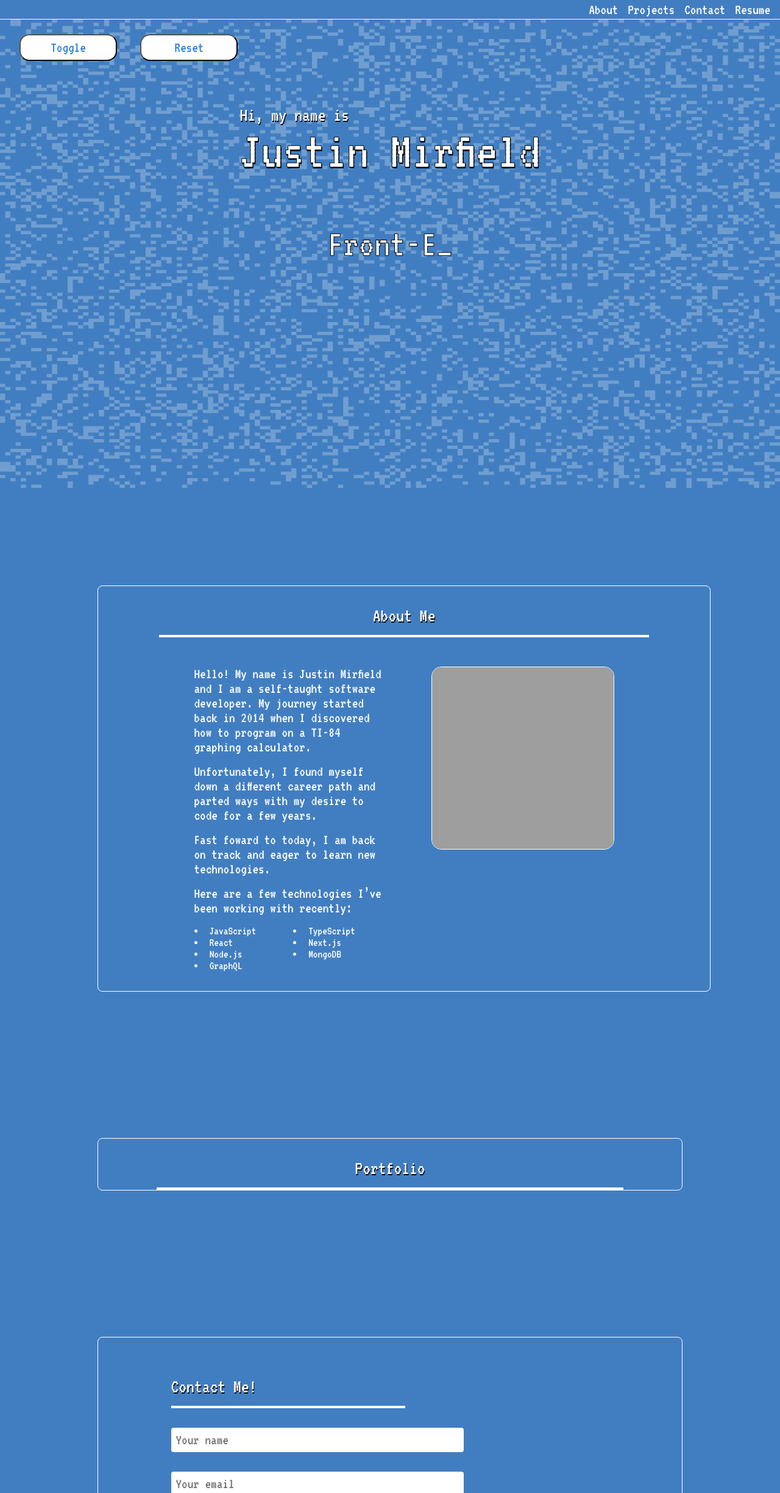
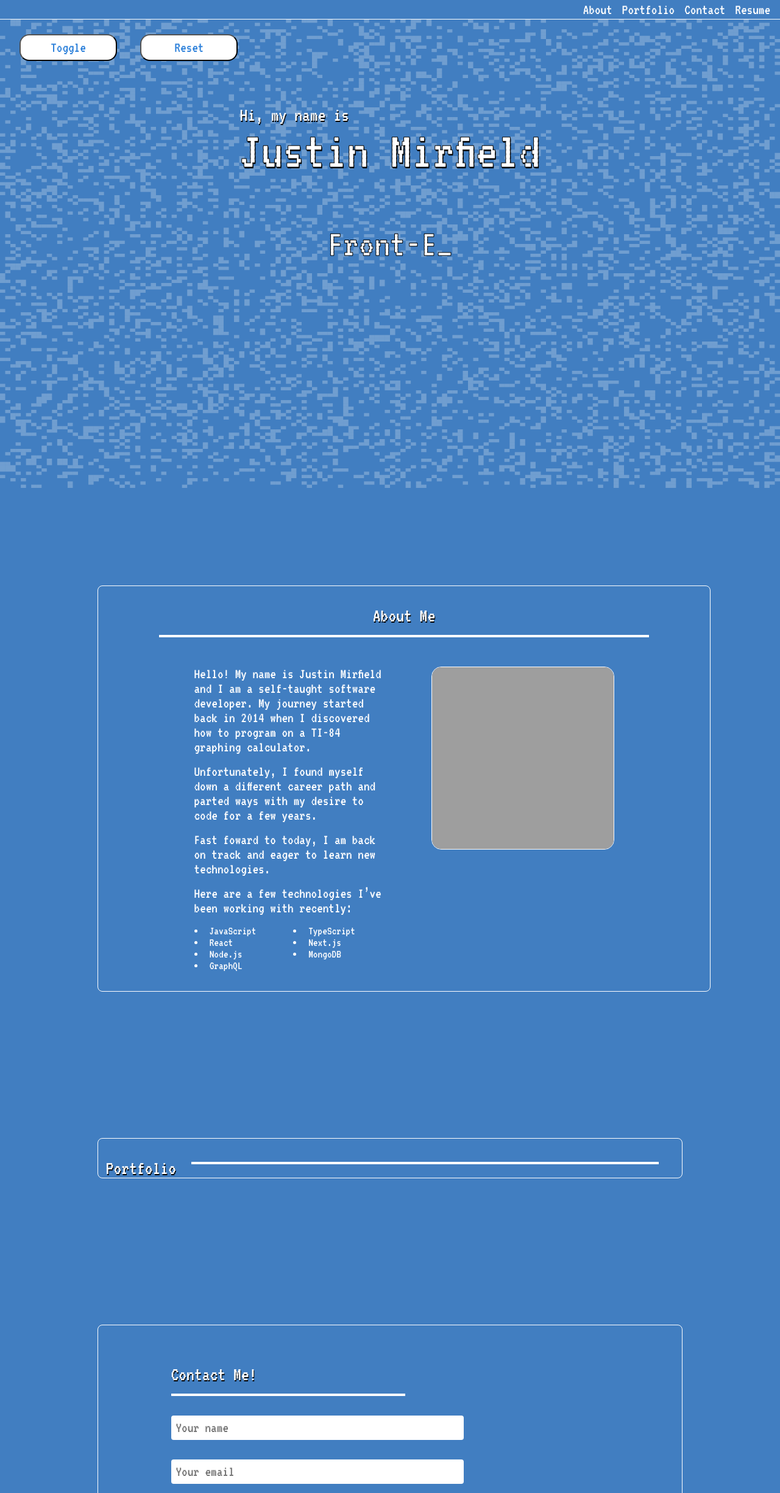
Before and after one commit to jmirfield/portfolio-site, a website built with webpack: page public/template.html in a window 1280 px wide. Shown: the top 2448 px of the page at 61% size. Built offline with nearby package versions, Linux system fonts and the light colour scheme; grey boxes are pictures that could not be loaded.

Commit message:
Fixed inconsistent naming

```diff
--- a/public/template.html
+++ b/public/template.html
@@ -14,7 +14,7 @@
 <body style="visibility: hidden;">
     <menu class="header">
         <a href="#about">About</a>
-        <a href="#projects">Projects</a>
+        <a href="#portfolio">Portfolio</a>
         <a href="#contact">Contact</a>
         <a id="resume">Resume</a>
     </menu>
@@ -108,7 +108,7 @@
         </section>
     </div>
     <div class="container">
-        <section id="projects">
+        <section id="portfolio">
             <h2>Portfolio</h2>
             <div class="line"></div>
             <section>
```
